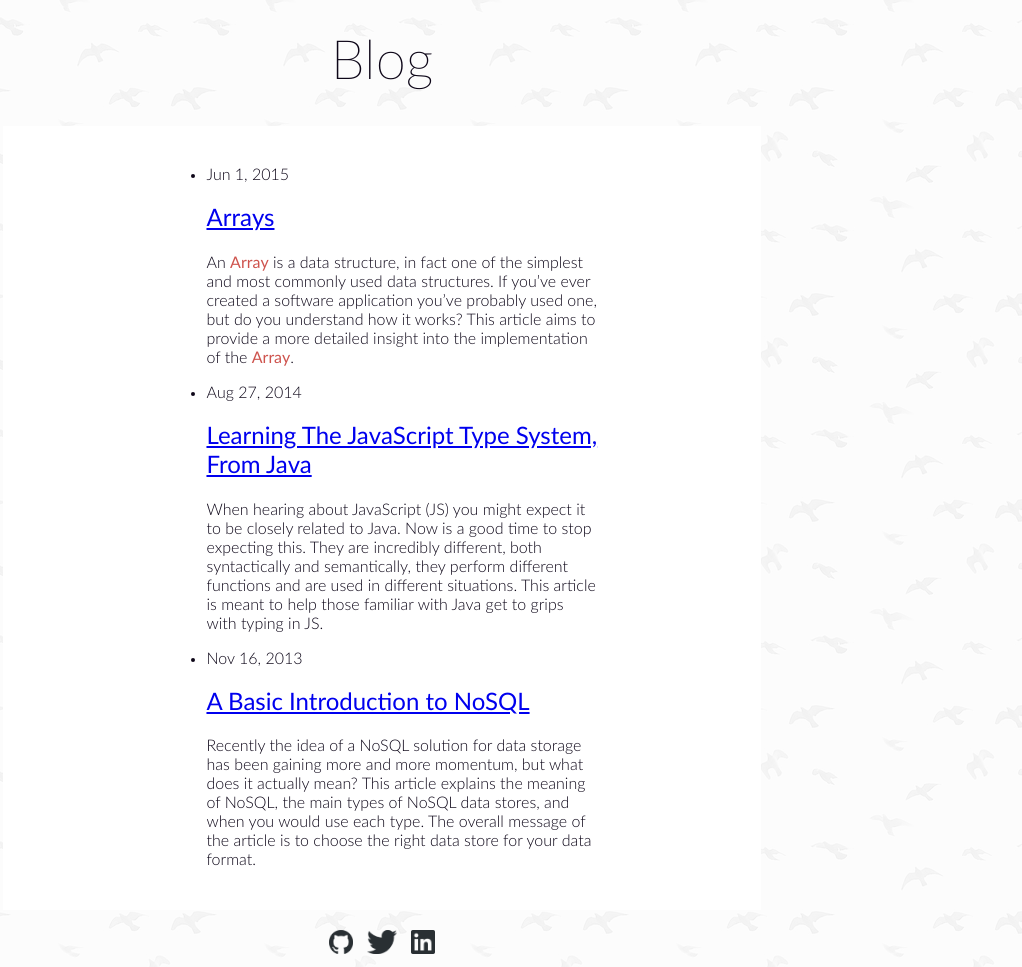
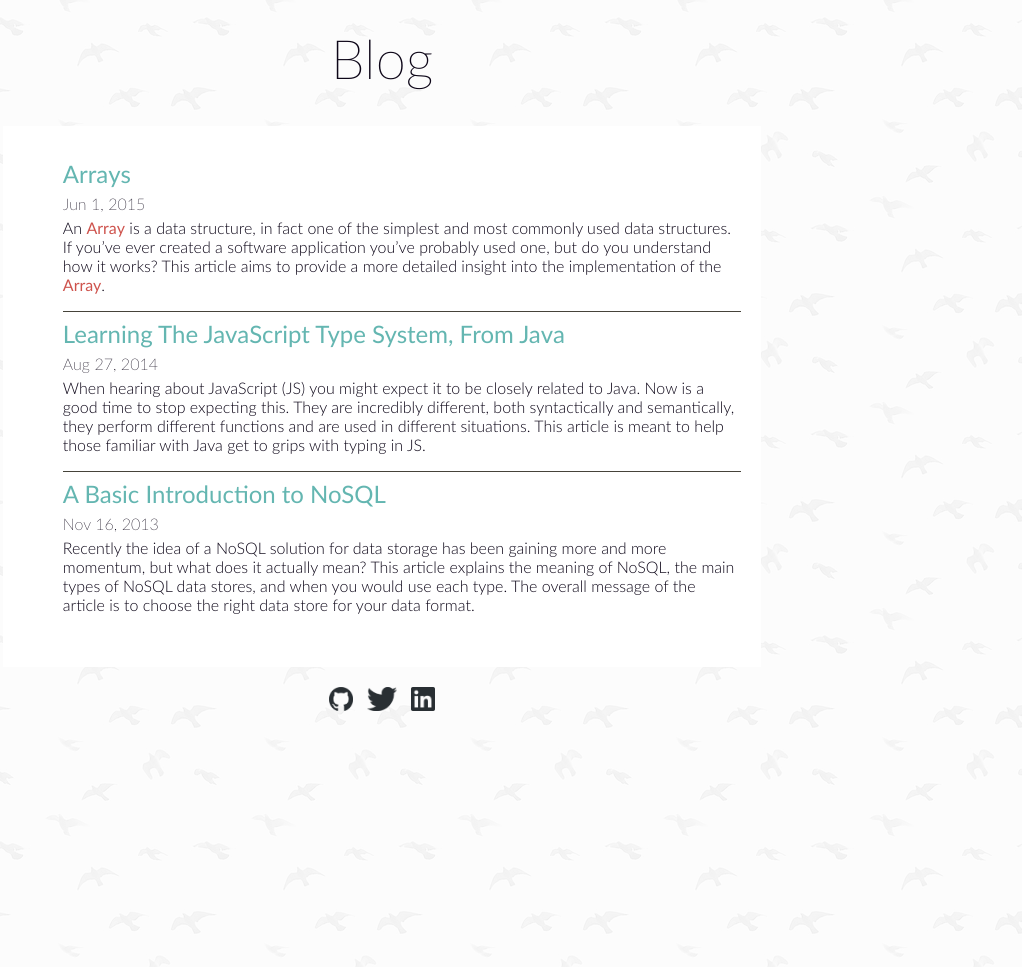
Before and after one commit to RosyTucker/RosyTucker.github.io, a Jekyll site: the page built from blog.html, in a window 1280 px wide. Shown: the whole page, without its empty margins (258-1280 px from the left). Built offline with Jekyll 4.4.1, drawn with Linux system fonts in a browser that asks for light colours; after the commit the page ends 900 px from its top, so only the background shows below that.

Commit message:
Style list pages

```diff
--- a/_includes/post-list-item.html
+++ b/_includes/post-list-item.html
@@ -1,7 +1,7 @@
 <li class="post-list-item">
-    <span class="meta">{{ post.date | date: "%b %-d, %Y" }}</span>
     <h2>
         <a href="{{ post.url | prepend: site.baseurl }}">{{ post.title }}</a>
     </h2>
+    <span class="meta">{{ post.date | date: "%b %-d, %Y" }}</span>
     <p>{{ post.excerpt }}</p>
 </li>
--- a/_sass/_core.scss
+++ b/_sass/_core.scss
@@ -11,6 +11,22 @@
 
   strong, h1, h2 {
     font-weight: 400;
+  }
+
+  figure {
+    margin: 10px;
+  }
+
+  code {
+    white-space: pre-wrap;
+    width: auto;
+    word-break: break-all;
+    word-wrap: break-word;
+  }
+
+  a {
+    text-decoration: none;
+    color: $primary-color;
   }
 }
 
@@ -57,6 +73,27 @@
   top: 0;
   left: 0;
   z-index: -1;
+}
+
+ul.post-list {
+  list-style: none;
+
+  .post-list-item {
+    margin-bottom: 10px;
+    padding-bottom: 10px;
+
+    &:not(:last-child) {
+      border-bottom: thin $dark-text-color solid;
+    }
+    h2, p, span {
+      margin: 5px 0;
+    }
+
+    span {
+      font-weight: $thin;
+      font-size: $base-text-size;
+    }
+  }
 }
 
 .post {
--- a/blog.html
+++ b/blog.html
@@ -4,11 +4,11 @@
 permalink: /blog/
 ---
 
-<article>
+<section>
     <ul class="post-list">
         {% assign blogPosts = (site.posts | where: "category","blog") %}
         {% for post in blogPosts %}
-            {% include post-list-item.html %}
+        {% include post-list-item.html %}
         {% endfor %}
     </ul>
-</article>
+</section>
```
